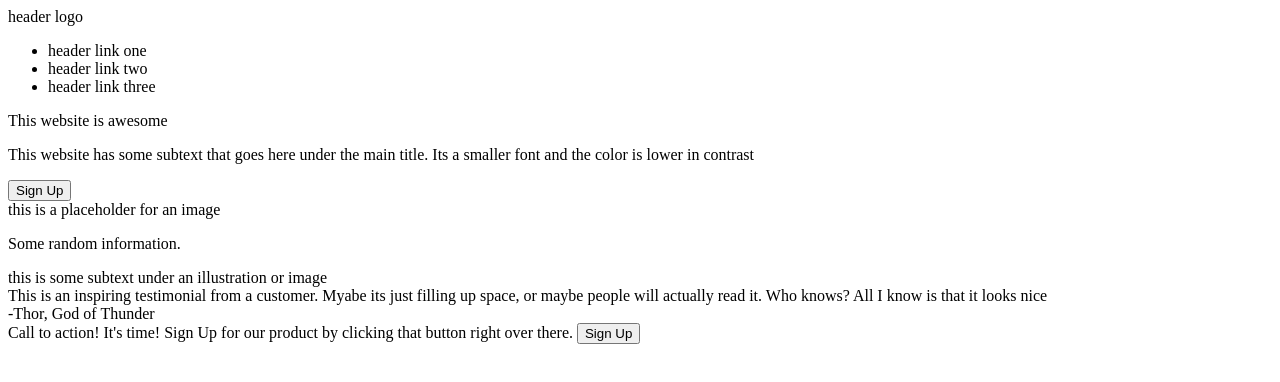
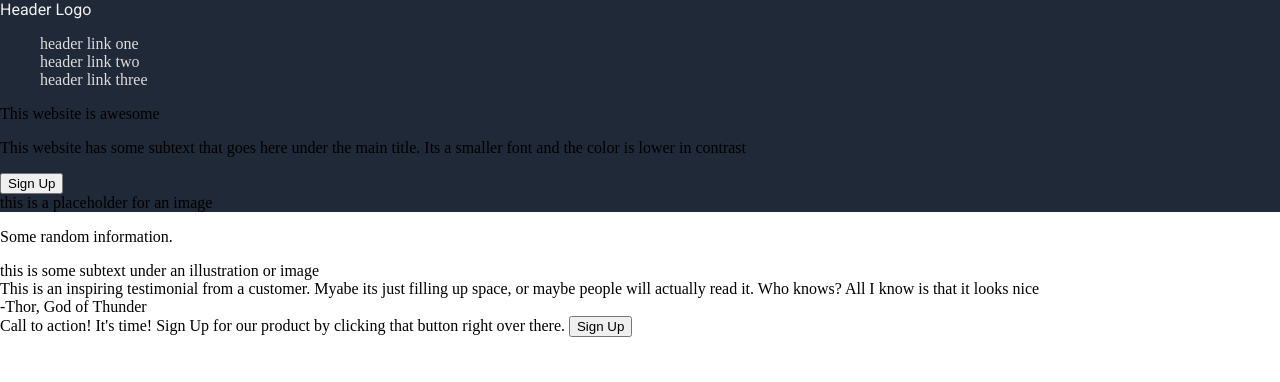
Before and after one commit to BonaOQuinn/Landing-Page, a plain HTML site: page index.html in a window 1280 px wide. Drawn offline with Linux system fonts and the light colour scheme.

Commit message:
class / css property updates
I added the class "header" that serves as the container for the header section of the webpage. I also included some additional properties for the <ul> and <a>, which remove the underline and bullet points for the links.

```diff
--- a/index.html
+++ b/index.html
@@ -12,16 +12,16 @@
     </head>
 
     <body>
-        <div>
+        <div class="header">
             <!--this is section header-->
-            <div class="head-logo">header logo</div>
+            <div class="head-logo">Header Logo</div>
             <ul>
-                <li>header link one</li>
-                <li>header link two</li>
-                <li>header link three</li>
+                <li><a href="#">header link one</a></li>
+                <li><a href="#">header link two</a></li>
+                <li><a href="#">header link three</a></li>
             </ul>
 
-            <div>
+            <div class="main-text">
                 <div>This website is awesome</div>
                 <p>This website has some subtext that goes here under the main title. Its a smaller font and the color is lower in contrast</p>
                 <button>Sign Up</button>
--- /dev/null
+++ b/styles.css
@@ -0,0 +1,24 @@
+/*styles.css */
+
+body {
+    margin: 0;
+}
+
+.header {
+    background-color: #1f2937;
+
+}
+
+.head-logo {
+    color: rgb(243, 241, 241);
+    font-family: 'roboto';
+}
+
+ul {
+    list-style-type: none;
+}
+
+a {
+    color: rgb(223, 221, 221);
+    text-decoration: none;
+}
```
